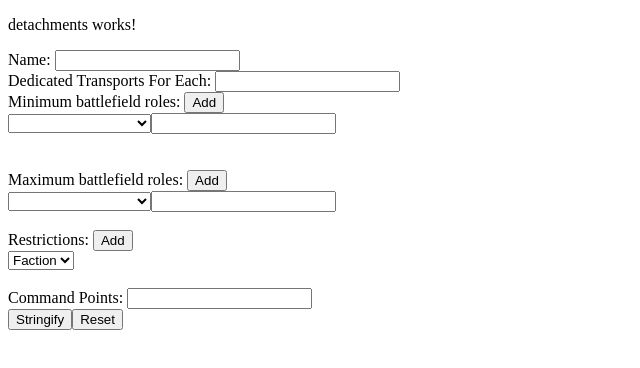
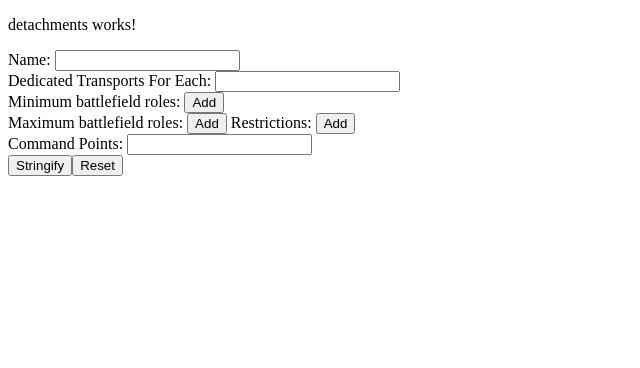
Before and after one commit to FrisoDenijs/WH40K-ArmyList, an Angular app in the folder json-generator/: page / in a window 1280 px wide. Shown: the top 368 px of the page, without its empty margins (0-640 px from the left). Built offline with nearby package versions, Linux system fonts and the light colour scheme.

Commit message:
used json generator to create patrol detachment

```diff
--- a/json-generator/src/app/detachments/form/detachments.form.ts
+++ b/json-generator/src/app/detachments/form/detachments.form.ts
@@ -6,9 +6,9 @@ export class DetachmentsForm extends FormGroup {
         super({
             name: new FormControl(),
             dedicatedTransportsForEach: new FormControl(),
-            minRoles: new FormArray([new MinRolesForm()]),
-            maxRoles: new FormArray([new MaxRolesForm()]),
-            restrictions: new FormArray([new DetachmentRestrictionFormControl()]),
+            minRoles: new FormArray([]),
+            maxRoles: new FormArray([]),
+            restrictions: new FormArray([]),
             benefits: new BenefitsForm()
         });
     }
```
Also changed, not shown: 1 other file (tests, documents, lock files or other folders).
